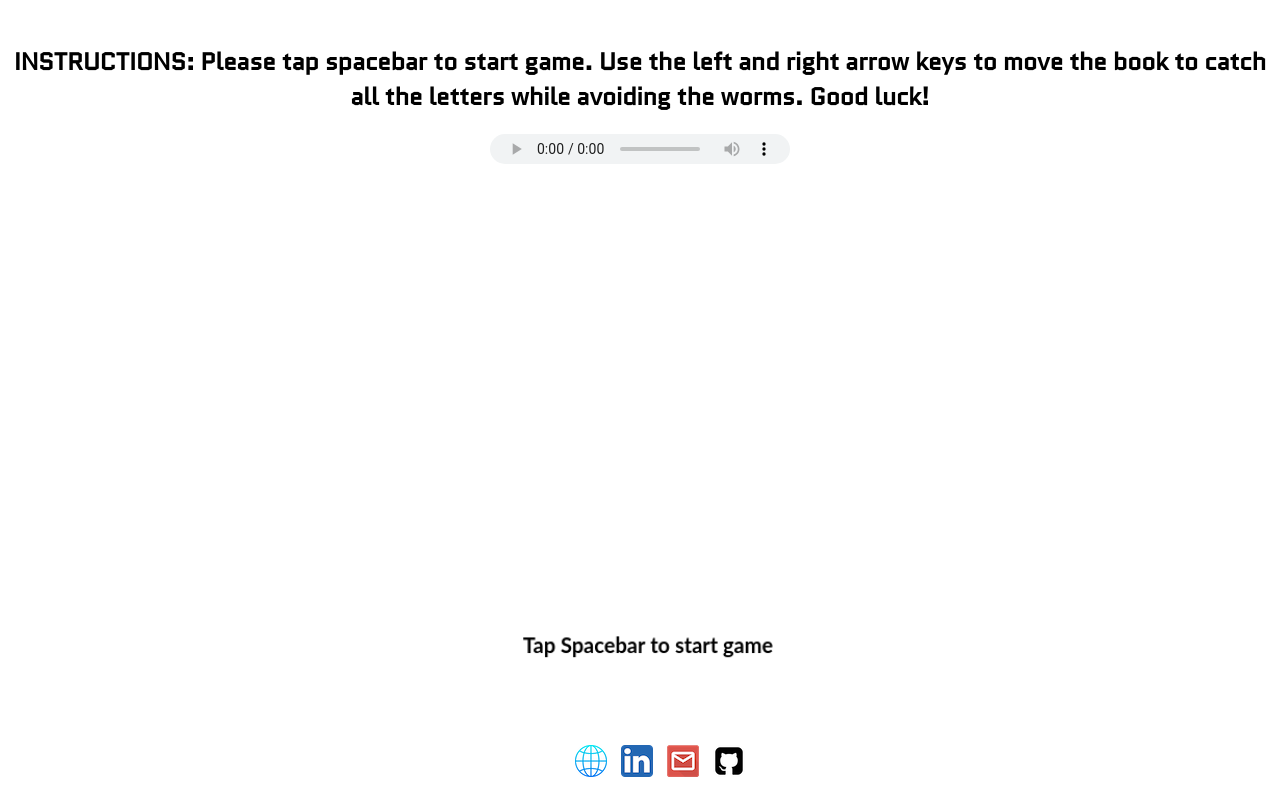
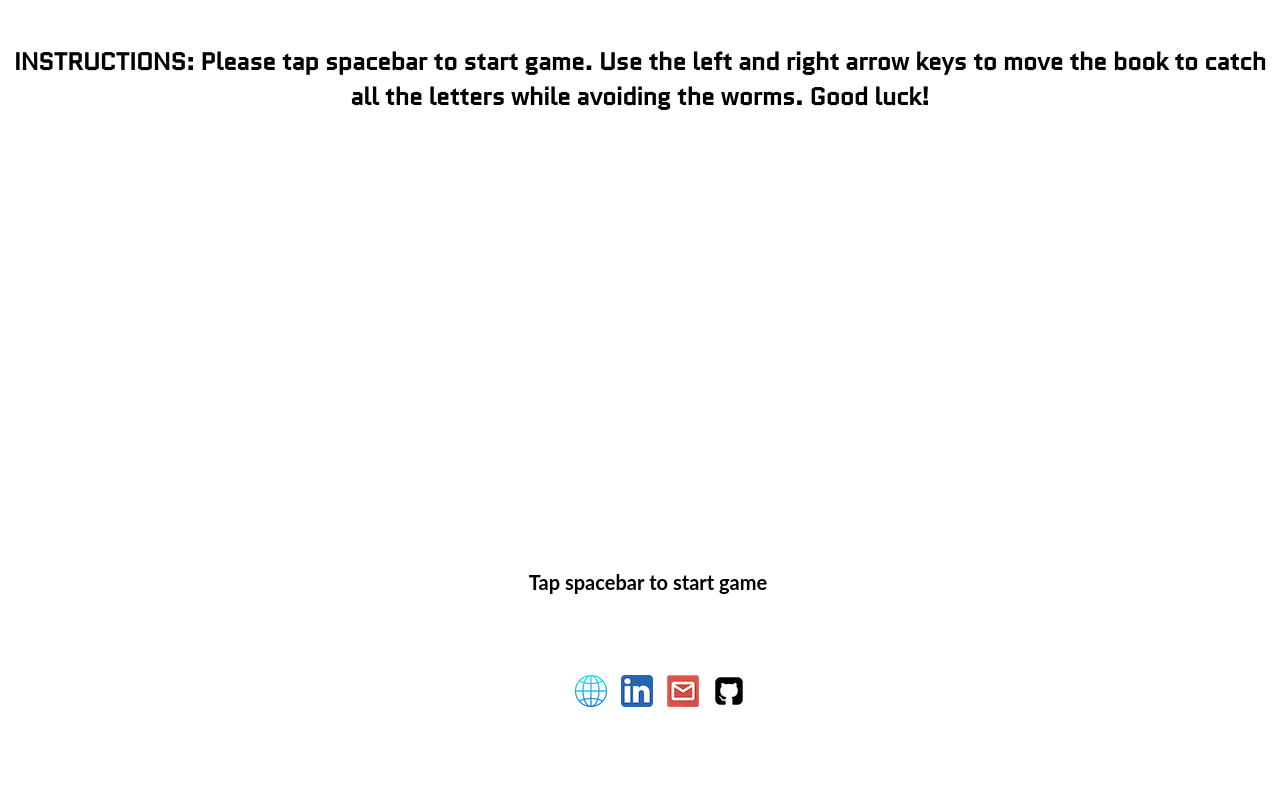
Before and after one commit to j3nhan/ABCatch_Game, a website built with webpack: page index.html in a window 1280 px wide. Built offline with Linux system fonts and the light colour scheme.

Commit message:
change the functionality

```diff
--- a/index.html
+++ b/index.html
@@ -24,8 +24,8 @@
 
             <!-- "Music: www.bensound.com"-->
             <div class="music-container">
-                <audio controls autoplay loop id="music-id">
-                    <source src="bensound-littleidea.mp3" type="audio/mpeg" />
+                <audio hidden id="music-id">
+                    <source src="./src/bensound-littleidea.mp3" type="audio/mp3" />
                 </audio>
             </div>
 
@@ -37,7 +37,6 @@
                     <li><a href="https://github.com/j3nhan" target="_blank"><img src="src/images/gh-icon.png" alt="GitHub"></a></li>
                 </ul>
             </div>
-
         </div>
         <script src="./dist/main.js"></script>
     </body>
--- a/src/index.js
+++ b/src/index.js
@@ -235,7 +235,7 @@ function draw() {
 		ctx.fillText("ABCatch", canvas.width/2, 250);
 		ctx.fillStyle = "black";
 		ctx.font = "bold 20px Lato";
-		ctx.fillText("Tap Spacebar to start game", canvas.width/2, 450)
+		ctx.fillText("Tap spacebar to start game", canvas.width/2, 450);
 
 	} else if (!gameOver) {
 		ctx.fillStyle = "white";
@@ -247,6 +247,10 @@ function draw() {
 		ctx.textAlign = "right";
 		ctx.fillText("LIVES: " + lives, 590 , 25);
 
+		document.getElementById("music-id").play();
+		document.getElementById("music-id").volume = 0.2;
+		document.getElementById("music-id").loop = true;
+
 		drawPlayer();
 		drawWorm();
 		drawLetter();
@@ -255,6 +259,7 @@ function draw() {
 		randomBad();
 
 	} else {
+		document.getElementById("music-id").pause();
 		ctx.fillStyle = "white";
 		ctx.font = "oblique bold 80px Lato";
 		ctx.textAlign = "center";
@@ -264,7 +269,7 @@ function draw() {
 		ctx.fillText("Final Score: " + score, canvas.width/2, 260);
 		ctx.fillStyle = "black";
 		ctx.font = "bold 20px Lato";
-		ctx.fillText("Tap Spacebar to restart game", canvas.width/2, 450)
+		ctx.fillText("Tap spacebar to restart game", canvas.width/2, 450)
 	}
 
 	requestAnimationFrame(draw);
--- a/src/styles/index.css
+++ b/src/styles/index.css
@@ -28,12 +28,14 @@ body {
 .canvas-cont {
     display: block;
     margin: auto;
-    margin-top: 80vh;
+    margin-top: 70vh;
     position: absolute;
     width: 100vw;
     height: 65vh;
     display: flex;
     justify-content: center;
+    align-content: center;
+    align-items: center;
 }
 
 canvas {
@@ -47,7 +49,7 @@ canvas {
     display: flex;
     justify-content: center;
     flex-direction: row;
-    top: 70vh;
+    top: 65vh;
 }
 
 ul li {
@@ -59,14 +61,3 @@ ul li {
 ul li:hover {
     box-shadow: rgba(0, 0, 0, 0.35) 0px 5px 15px;
 }
-
-.music-container {
-    display: flex;
-    justify-content: center;
-    margin-top: 0%;
-}
-
-audio {
-    width: 300px;
-    height: 30px;
-}
```
Also changed, not shown: dist/main.js, 2 other files.
